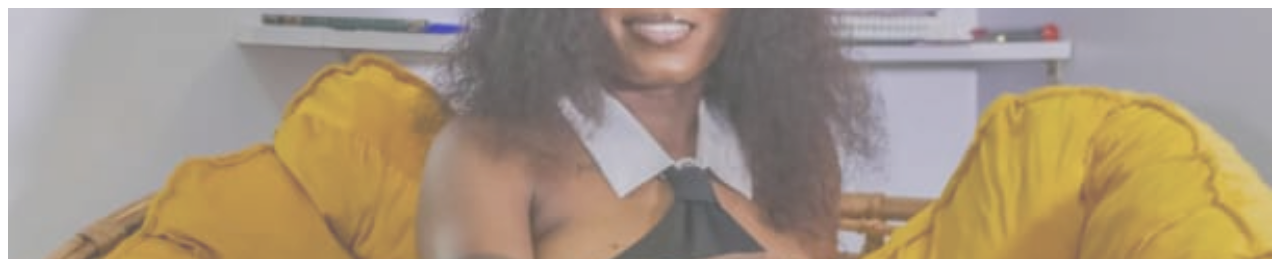
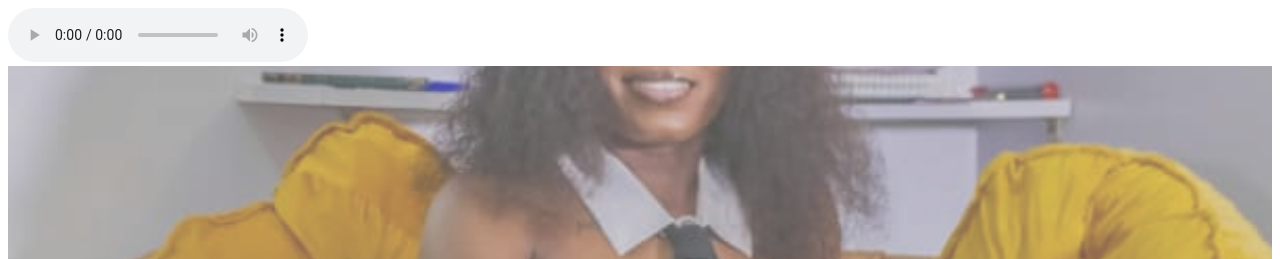
Before and after one commit to weird-cell/birthday, a plain HTML site: page index.html in a window 1280 px wide. Shown: the top 259 px of the page. Drawn offline with Linux system fonts and the light colour scheme.

Commit message:
Update index.html

```diff
--- a/index.html
+++ b/index.html
@@ -85,7 +85,7 @@
     </style>
 </head>
 <body>
-    <audio id="background-music" autoplay loop>
+    <audio controls id="background-music" autoplay loop>
         <source src="music.mp3" type="audio/mpeg">
         Your browser does not support the audio element.
     </audio>
```
